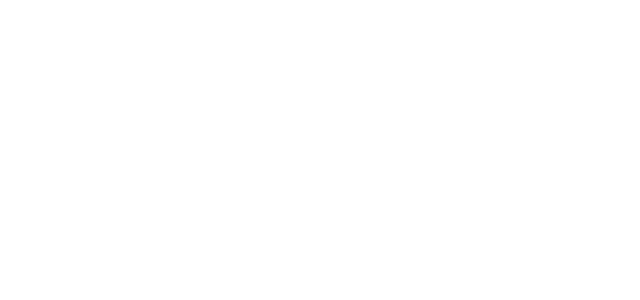
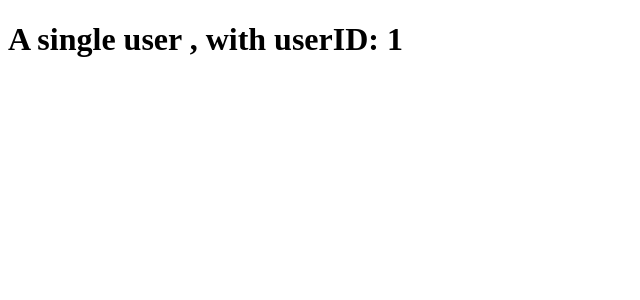
Before and after one commit to vattanac/learn-nuxt, a Nuxt app: page /users/1 in a window 1280 px wide. Before the commit this address had no page. Shown: the top 300 px of the page, without its empty margins (0-640 px from the left). Built offline with nearby package versions, Linux system fonts and the light colour scheme.

Commit message:
15. Creating route with dynamic path

```diff
--- /dev/null
+++ b/pages/users/_id/index.vue
@@ -0,0 +1,3 @@
+<template>
+    <h1>A single user , with userID: {{ $route.params.id }}</h1>
+</template>
```
